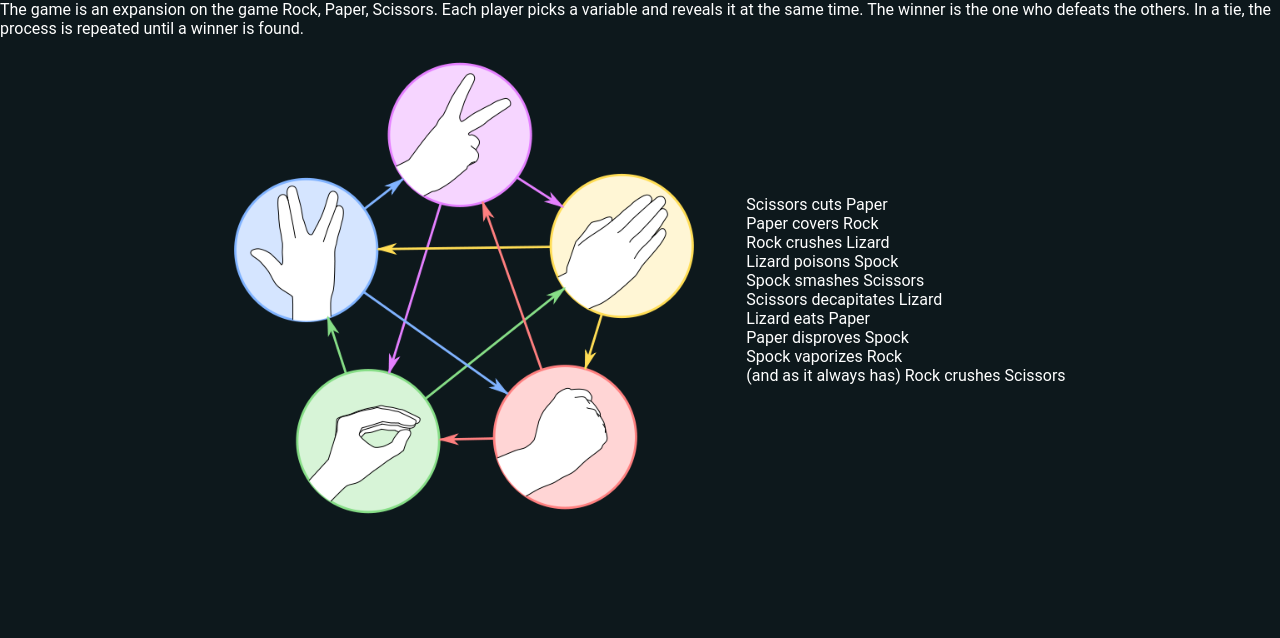
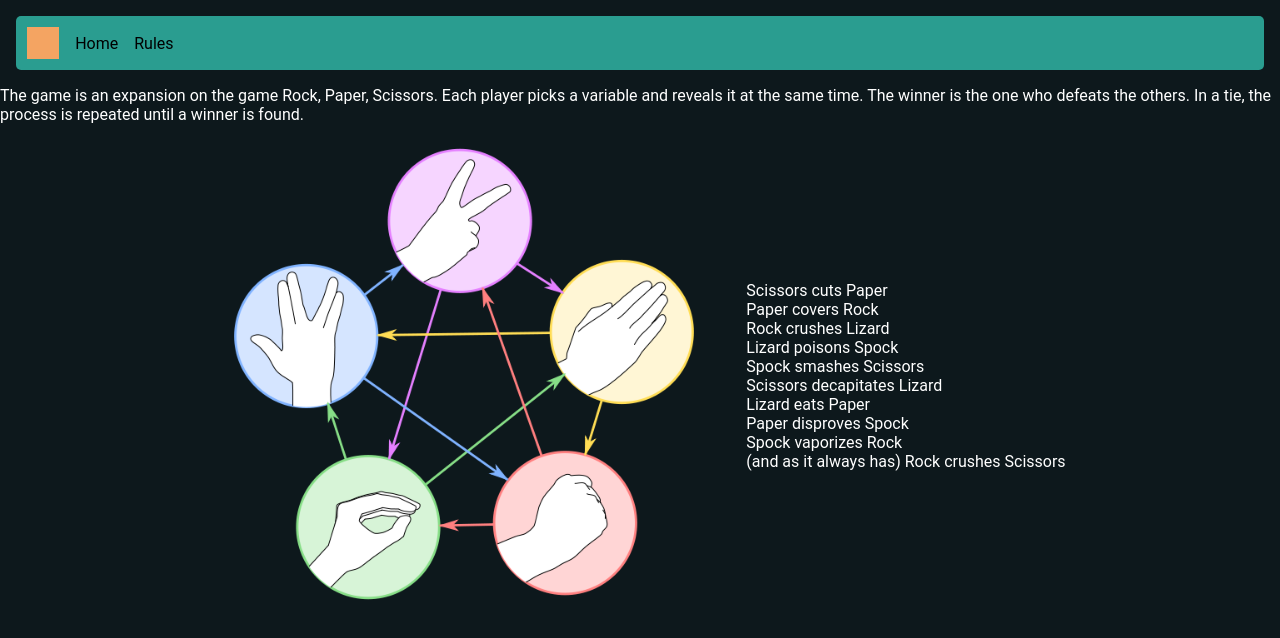
Before and after one commit to ditiz/real-time-rock-paper-scissors-lizard-spock, a Next.js app: page /Rules in a window 1280 px wide. Shown: the top 638 px of the page. Built offline with nearby package versions, Linux system fonts and the light colour scheme.

Commit message:
feat: add navbar organism in pages

```diff
--- a/pages/Rules.tsx
+++ b/pages/Rules.tsx
@@ -1,11 +1,14 @@
 import { RulesMainMolecule } from "@/components/molecules"
-import { RulesDetailsOrganism } from "@/components/organisms"
+import { NavbarOrganism, RulesDetailsOrganism } from "@/components/organisms"
 
 export default function Rules() {
   return (
-    <article className="rules">
-      <RulesMainMolecule />
-      <RulesDetailsOrganism />
-    </article>
+    <>
+      <NavbarOrganism />
+      <article className="rules">
+        <RulesMainMolecule />
+        <RulesDetailsOrganism />
+      </article>
+    </>
   )
 }
--- a/pages/index.tsx
+++ b/pages/index.tsx
@@ -1,4 +1,5 @@
 import { HeaderMolecule, WaitingPlayerMolecule } from "@/components/molecules"
+import { NavbarOrganism } from "@/components/organisms"
 import GameOrganism from "@/components/organisms/Game"
 import useCreateSocket from "@/hooks/useCreateSocket"
 import Head from "next/head"
@@ -12,6 +13,8 @@ export default function Home() {
 
   return (
     <>
+      <NavbarOrganism />
+
       <Head>
         <title>Rock Paper Scissor Lizard Spock</title>
       </Head>
--- a/utils/navigation.ts
+++ b/utils/navigation.ts
@@ -1,6 +1,6 @@
 export enum routes {
   home = "/",
-  rules = "/rules",
+  rules = "/Rules",
 }
 
 export const navbarLinks = [
```
